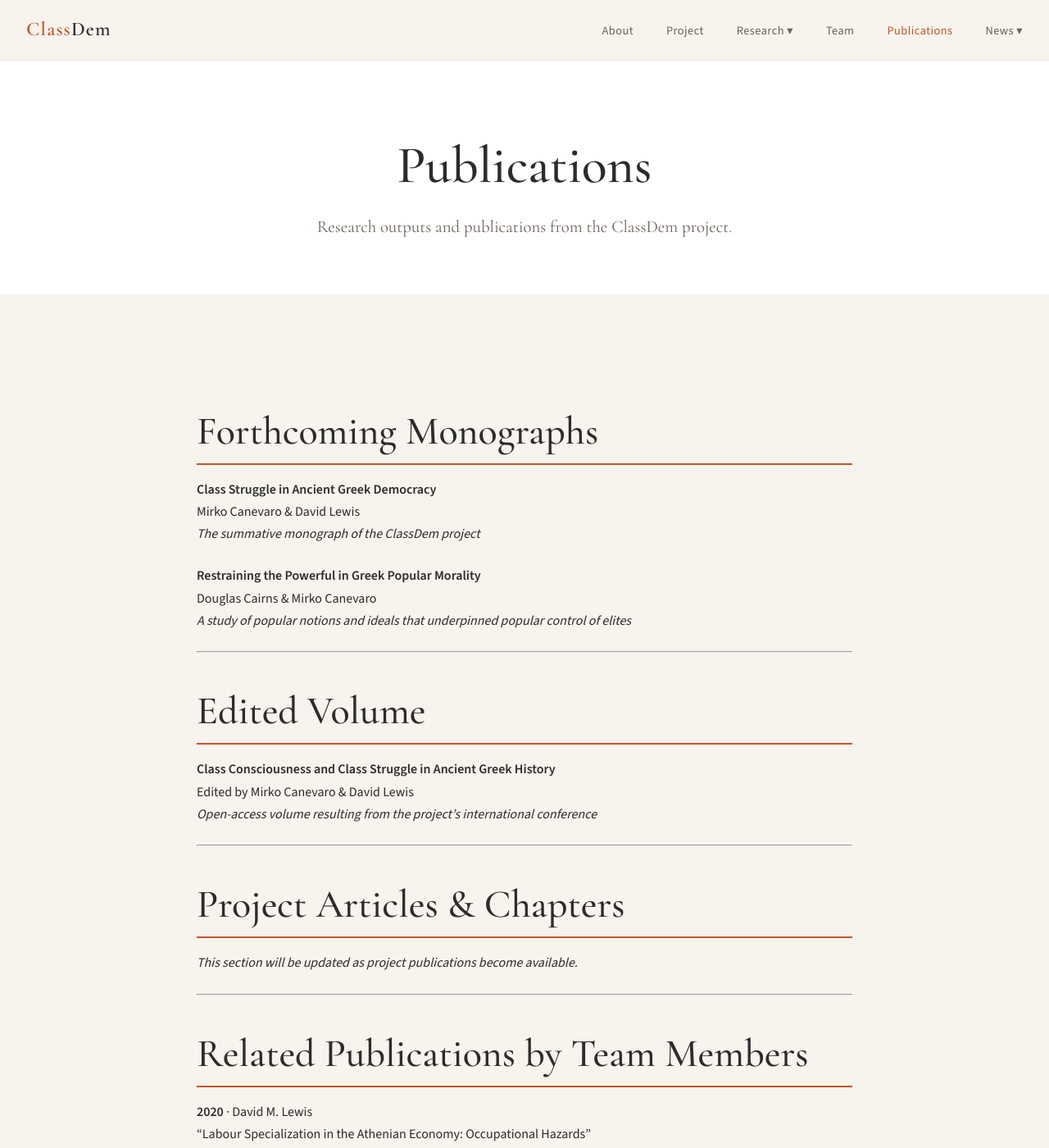
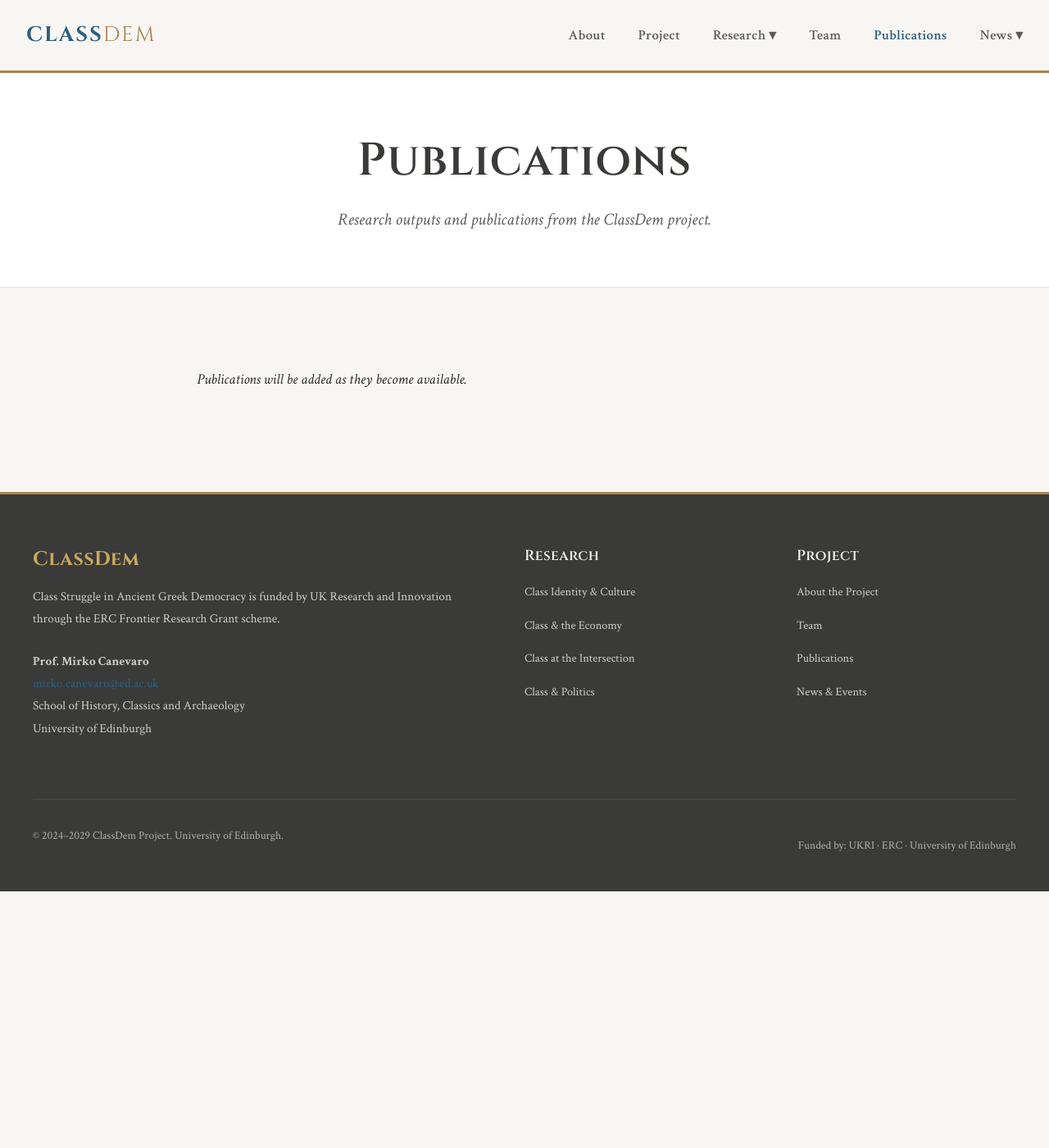
Before and after one commit to Da1dal0s/ClassDem, a Jekyll site: the page built from _pages/publications.md, in a window 1280 px wide and 1400 px high. Shown: the whole window at 82% size. Built offline with Jekyll 4.4.1, drawn with Linux system fonts in a browser that asks for light colours; some of the changed text lies outside the part shown.

Commit message:
Redesign site with Ancient Greek classical theme and content updates
Design Changes:
- Complete redesign with classical Greek-inspired aesthetic
- New color palette: Aegean blue, marble tones, bronze accents
- Typography updated to Cinzel (headings) and Crimson Text (body)
- More academic, elegant appearance appropriate for Ancient Greece project
- Replaced modern "Claude-like" design with timeless classical style

Content Changes:
- Remove Project Outputs section from project page
- Reorder research strands: Economy (I), Politics (II), Culture (III), Intersection (IV)
- Remove "The Summative Monograph" section from Culture research page
- Clear Publications page for future content

Visual improvements include marble backgrounds, bronze borders,
and refined typography befitting a scholarly Ancient Greek democracy project.

```diff
--- a/_layouts/default.html
+++ b/_layouts/default.html
@@ -9,7 +9,7 @@
     <!-- Fonts -->
     <link rel="preconnect" href="https://fonts.googleapis.com">
     <link rel="preconnect" href="https://fonts.gstatic.com" crossorigin>
-    <link href="https://fonts.googleapis.com/css2?family=Cormorant+Garamond:ital,wght@0,400;0,500;0,600;0,700;1,400;1,500&family=Source+Sans+3:wght@300;400;500;600&display=swap" rel="stylesheet">
+    <link href="https://fonts.googleapis.com/css2?family=Cinzel:wght@400;600;700&family=Crimson+Text:ital,wght@0,400;0,600;0,700;1,400&display=swap" rel="stylesheet">
 
     <!-- Styles -->
     <link rel="stylesheet" href="{{ '/assets/css/style.css' | relative_url }}">
--- a/_pages/publications.md
+++ b/_pages/publications.md
@@ -5,46 +5,4 @@ subtitle: Research outputs and publications from the ClassDem project.
 permalink: /publications/
 ---
 
-## Forthcoming Monographs
-
-**Class Struggle in Ancient Greek Democracy**
-Mirko Canevaro & David Lewis
-*The summative monograph of the ClassDem project*
-
-**Restraining the Powerful in Greek Popular Morality**
-Douglas Cairns & Mirko Canevaro
-*A study of popular notions and ideals that underpinned popular control of elites*
-
----
-
-## Edited Volume
-
-**Class Consciousness and Class Struggle in Ancient Greek History**
-Edited by Mirko Canevaro & David Lewis
-*Open-access volume resulting from the project's international conference*
-
----
-
-## Project Articles & Chapters
-
-*This section will be updated as project publications become available.*
-
----
-
-## Related Publications by Team Members
-
-**2020** · David M. Lewis
-"Labour Specialization in the Athenian Economy: Occupational Hazards"
-*In: E. Stewart, E.M. Harris & D.M. Lewis (eds.), Skilled Labour and Professionalism in Ancient Greece and Rome. Cambridge University Press*
-
-**2019** · Mirko Canevaro
-"La délibération démocratique à l'Assemblée athénienne: Procédures et stratégies de légitimation"
-*Annales HSS 73: 339-381*
-
-**2018** · David M. Lewis
-*Greek Slave Systems in their Eastern Mediterranean Context, c. 800-146 BC*
-Oxford University Press
-
-**2018** · M. Canevaro, A. Erskine, B. Gray, J. Ober (eds.)
-*Ancient Greek History and Contemporary Social Science*
-Edinburgh University Press
+*Publications will be added as they become available.*
--- a/assets/css/style.scss
+++ b/assets/css/style.scss
@@ -1,16 +1,19 @@
 ---
 ---
-/* ClassDem Jekyll Theme Styles */
+/* ClassDem - Ancient Greek Democracy Project Theme */
 
 :root {
-    --terracotta: #C4572A;
-    --terracotta-dark: #9E4520;
-    --cream: #F7F3ED;
-    --charcoal: #2C2C2C;
-    --warm-gray: #6B6359;
-    --light-warm: #E8E2D9;
-    --gold-accent: #B8963E;
-    --deep-blue: #1E3A5F;
+    /* Classical Greek-inspired palette */
+    --aegean-blue: #2B5F7D;
+    --deep-blue: #1A3E59;
+    --marble-white: #F8F6F3;
+    --marble-gray: #E6E3DC;
+    --stone-dark: #3A3A38;
+    --olive-green: #7B8B5F;
+    --bronze: #A8814F;
+    --gold: #C9A961;
+    --text-primary: #2A2A2A;
+    --text-secondary: #5A5A58;
 }
 
 * {
@@ -24,21 +27,22 @@ html {
 }
 
 body {
-    font-family: 'Source Sans 3', sans-serif;
-    background: var(--cream);
-    color: var(--charcoal);
-    line-height: 1.7;
+    font-family: 'Crimson Text', 'Georgia', serif;
+    background: var(--marble-white);
+    color: var(--text-primary);
+    line-height: 1.8;
     font-weight: 400;
+    font-size: 18px;
 }
 
 a {
-    color: var(--terracotta);
+    color: var(--aegean-blue);
     text-decoration: none;
     transition: color 0.3s ease;
 }
 
 a:hover {
-    color: var(--terracotta-dark);
+    color: var(--deep-blue);
 }
 
 img {
@@ -48,16 +52,17 @@ img {
 
 /* Typography */
 h1, h2, h3, h4, h5, h6 {
-    font-family: 'Cormorant Garamond', serif;
-    font-weight: 500;
-    color: var(--charcoal);
+    font-family: 'Cinzel', 'Trajan Pro', serif;
+    font-weight: 600;
+    color: var(--stone-dark);
     line-height: 1.3;
+    letter-spacing: 0.02em;
 }
 
-h1 { font-size: clamp(2.5rem, 5vw, 4rem); }
-h2 { font-size: clamp(2rem, 4vw, 3rem); }
-h3 { font-size: 1.5rem; }
-h4 { font-size: 1.25rem; }
+h1 { font-size: clamp(2.5rem, 5vw, 3.5rem); margin-bottom: 1.5rem; }
+h2 { font-size: clamp(2rem, 4vw, 2.75rem); margin-bottom: 1.25rem; }
+h3 { font-size: 1.6rem; margin-bottom: 1rem; }
+h4 { font-size: 1.3rem; margin-bottom: 0.875rem; }
 
 p {
     margin-bottom: 1.5rem;
@@ -70,36 +75,39 @@ p {
     left: 0;
     right: 0;
     z-index: 1000;
-    background: rgba(247, 243, 237, 0.95);
+    background: rgba(248, 246, 243, 0.97);
     backdrop-filter: blur(10px);
-    border-bottom: 1px solid var(--light-warm);
+    border-bottom: 3px solid var(--bronze);
     transition: all 0.3s ease;
 }
 
 .site-nav.scrolled {
-    box-shadow: 0 2px 20px rgba(0,0,0,0.08);
+    box-shadow: 0 2px 20px rgba(0,0,0,0.1);
+    border-bottom: 2px solid var(--bronze);
 }
 
 .nav-container {
-    max-width: 1400px;
+    max-width: 1300px;
     margin: 0 auto;
-    padding: 1rem 2rem;
+    padding: 1.25rem 2rem;
     display: flex;
     justify-content: space-between;
     align-items: center;
 }
 
 .nav-logo {
-    font-family: 'Cormorant Garamond', serif;
-    font-size: 1.5rem;
-    font-weight: 600;
-    color: var(--terracotta);
+    font-family: 'Cinzel', serif;
+    font-size: 1.6rem;
+    font-weight: 700;
+    color: var(--aegean-blue);
     text-decoration: none;
-    letter-spacing: 0.05em;
+    letter-spacing: 0.08em;
+    text-transform: uppercase;
 }
 
 .nav-logo span {
-    color: var(--charcoal);
+    color: var(--bronze);
+    font-weight: 400;
 }
 
 .nav-links {
@@ -109,18 +117,19 @@ p {
 }
 
 .nav-links a {
-    font-size: 0.9rem;
-    font-weight: 500;
-    color: var(--warm-gray);
+    font-family: 'Crimson Text', serif;
+    font-size: 1.05rem;
+    font-weight: 600;
+    color: var(--text-secondary);
     text-decoration: none;
-    letter-spacing: 0.03em;
+    letter-spacing: 0.02em;
     transition: color 0.3s ease;
     position: relative;
 }
 
 .nav-links a:hover,
 .nav-links a.active {
-    color: var(--terracotta);
+    color: var(--aegean-blue);
 }
 
 .nav-links a::after {
@@ -130,7 +139,7 @@ p {
     left: 0;
     width: 0;
     height: 2px;
-    background: var(--terracotta);
+    background: var(--bronze);
     transition: width 0.3s ease;
 }
 
@@ -150,12 +159,13 @@ p {
     background: white;
     min-width: 220px;
     padding: 1rem 0;
-    box-shadow: 0 10px 40px rgba(0,0,0,0.1);
+    box-shadow: 0 10px 40px rgba(0,0,0,0.12);
     opacity: 0;
     visibility: hidden;
     transform: translateY(10px);
     transition: all 0.3s ease;
-    border-radius: 4px;
+    border-radius: 2px;
+    border-top: 2px solid var(--bronze);
 }
 
 .nav-dropdown:hover .nav-dropdown-content {
@@ -167,7 +177,7 @@ p {
 .nav-dropdown-content a {
     display: block;
     padding: 0.6rem 1.5rem;
-    font-size: 0.85rem;
+    font-size: 0.95rem;
 }
 
 .nav-dropdown-content a::after {
@@ -188,7 +198,7 @@ p {
     display: block;
     width: 24px;
     height: 2px;
-    background: var(--charcoal);
+    background: var(--stone-dark);
     margin: 5px 0;
     transition: all 0.3s ease;
 }
@@ -216,11 +226,24 @@ body.menu-open {
     align-items: center;
     position: relative;
     overflow: hidden;
-    background: linear-gradient(135deg, var(--cream) 0%, var(--light-warm) 100%);
+    background: linear-gradient(135deg, var(--marble-white) 0%, var(--marble-gray) 100%);
+    border-bottom: 1px solid var(--bronze);
+}
+
+.hero::before {
+    content: '';
+    position: absolute;
+    top: -30%;
+    right: -15%;
+    width: 700px;
+    height: 700px;
+    background: radial-gradient(circle, rgba(43, 95, 125, 0.06) 0%, transparent 70%);
+    border-radius: 50%;
+    pointer-events: none;
 }
 
 .hero-content {
-    max-width: 1400px;
+    max-width: 1300px;
     margin: 0 auto;
     padding: 8rem 2rem 4rem;
     position: relative;
@@ -232,41 +255,38 @@ body.menu-open {
     align-items: center;
     gap: 0.5rem;
     background: white;
-    padding: 0.5rem 1rem;
-    border-radius: 50px;
-    font-size: 0.8rem;
-    font-weight: 500;
-    color: var(--warm-gray);
+    padding: 0.6rem 1.25rem;
+    border-radius: 2px;
+    font-family: 'Crimson Text', serif;
+    font-size: 0.9rem;
+    font-weight: 600;
+    color: var(--text-secondary);
     margin-bottom: 2rem;
-    box-shadow: 0 2px 20px rgba(0,0,0,0.06);
-}
-
-.hero-badge::before {
-    content: '';
-    width: 8px;
-    height: 8px;
-    background: var(--terracotta);
-    border-radius: 50%;
+    box-shadow: 0 2px 15px rgba(0,0,0,0.08);
+    border-left: 3px solid var(--bronze);
+    letter-spacing: 0.02em;
 }
 
 .hero h1 {
     max-width: 900px;
     margin-bottom: 1.5rem;
+    font-weight: 700;
 }
 
 .hero h1 em {
-    color: var(--terracotta);
-    font-style: italic;
+    color: var(--aegean-blue);
+    font-style: normal;
+    font-weight: 700;
 }
 
 .hero-subtitle {
-    font-family: 'Cormorant Garamond', serif;
-    font-size: clamp(1.2rem, 2.5vw, 1.6rem);
-    color: var(--warm-gray);
-    max-width: 650px;
+    font-family: 'Crimson Text', serif;
+    font-size: clamp(1.2rem, 2.5vw, 1.5rem);
+    color: var(--text-secondary);
+    max-width: 680px;
     margin-bottom: 2.5rem;
     font-weight: 400;
-    line-height: 1.6;
+    line-height: 1.7;
 }
 
 /* Buttons */
@@ -274,32 +294,35 @@ body.menu-open {
     display: inline-flex;
     align-items: center;
     gap: 0.75rem;
-    background: var(--terracotta);
+    background: var(--aegean-blue);
     color: white;
     padding: 1rem 2rem;
     text-decoration: none;
-    font-weight: 500;
-    font-size: 0.95rem;
-    letter-spacing: 0.02em;
-    border-radius: 4px;
+    font-family: 'Crimson Text', serif;
+    font-weight: 600;
+    font-size: 1rem;
+    letter-spacing: 0.03em;
+    border-radius: 2px;
     transition: all 0.3s ease;
     border: none;
     cursor: pointer;
+    border-bottom: 3px solid var(--deep-blue);
 }
 
 .btn:hover {
-    background: var(--terracotta-dark);
+    background: var(--deep-blue);
     color: white;
     transform: translateY(-2px);
-    box-shadow: 0 10px 30px rgba(196, 87, 42, 0.3);
+    box-shadow: 0 8px 25px rgba(43, 95, 125, 0.3);
 }
 
 .btn-secondary {
-    background: var(--charcoal);
+    background: var(--bronze);
+    border-bottom: 3px solid var(--stone-dark);
 }
 
 .btn-secondary:hover {
-    background: #1a1a1a;
+    background: var(--stone-dark);
 }
 
 /* Sections */
@@ -309,6 +332,8 @@ section {
 
 .section-alt {
     background: white;
+    border-top: 1px solid var(--marble-gray);
+    border-bottom: 1px solid var(--marble-gray);
 }
 
 .container {
@@ -327,19 +352,20 @@ section {
 }
 
 .section-label {
+    font-family: 'Cinzel', serif;
     font-size: 0.75rem;
     font-weight: 600;
     letter-spacing: 0.15em;
     text-transform: uppercase;
-    color: var(--terracotta);
+    color: var(--bronze);
     margin-bottom: 1rem;
 }
 
 .section-title {
-    font-family: 'Cormorant Garamond', serif;
-    font-size: clamp(2rem, 4vw, 3rem);
-    font-weight: 500;
-    color: var(--charcoal);
+    font-family: 'Cinzel', serif;
+    font-size: clamp(2rem, 4vw, 2.75rem);
+    font-weight: 700;
+    color: var(--stone-dark);
     line-height: 1.2;
 }
 
@@ -348,6 +374,7 @@ section {
     padding: 10rem 2rem 4rem;
     background: white;
     text-align: center;
+    border-bottom: 1px solid var(--marble-gray);
 }
 
 .page-header h1 {
@@ -355,11 +382,12 @@ section {
 }
 
 .page-header .subtitle {
-    font-family: 'Cormorant Garamond', serif;
+    font-family: 'Crimson Text', serif;
     font-size: 1.3rem;
-    color: var(--warm-gray);
+    color: var(--text-secondary);
     max-width: 700px;
     margin: 0 auto;
+    font-style: italic;
 }
 
 /* Research Cards */
@@ -372,10 +400,11 @@ section {
 .research-card {
     background: white;
     padding: 2.5rem;
-    border-radius: 4px;
+    border-radius: 2px;
     transition: all 0.3s ease;
     position: relative;
     overflow: hidden;
+    border: 1px solid var(--marble-gray);
 }
 
 .research-card::before {
@@ -385,14 +414,15 @@ section {
     left: 0;
     width: 4px;
     height: 100%;
-    background: var(--terracotta);
+    background: var(--bronze);
     transform: scaleY(0);
     transition: transform 0.3s ease;
 }
 
 .research-card:hover {
     transform: translateY(-5px);
-    box-shadow: 0 20px 60px rgba(0,0,0,0.08);
+    box-shadow: 0 15px 50px rgba(0,0,0,0.1);
+    border-color: var(--bronze);
 }
 
 .research-card:hover::before {
@@ -400,20 +430,21 @@ section {
 }
 
 .research-card-number {
-    font-family: 'Cormorant Garamond', serif;
-    font-size: 3rem;
-    font-weight: 600;
-    color: var(--light-warm);
+    font-family: 'Cinzel', serif;
+    font-size: 2.5rem;
+    font-weight: 700;
+    color: var(--marble-gray);
     line-height: 1;
     margin-bottom: 1rem;
 }
 
 .research-card h3 {
     margin-bottom: 1rem;
+    color: var(--aegean-blue);
 }
 
 .research-card p {
-    color: var(--warm-gray);
+    color: var(--text-secondary);
     font-size: 0.95rem;
     line-height: 1.7;
 }
@@ -423,9 +454,9 @@ section {
     align-items: center;
     gap: 0.5rem;
     margin-top: 1.5rem;
-    color: var(--terracotta);
+    color: var(--bronze);
     text-decoration: none;
-    font-weight: 500;
+    font-weight: 600;
     font-size: 0.9rem;
 }
 
@@ -440,13 +471,15 @@ section {
     text-align: center;
     background: white;
     padding: 2rem;
-    border-radius: 8px;
+    border-radius: 2px;
     transition: all 0.3s ease;
+    border: 1px solid var(--marble-gray);
 }
 
 .team-card:hover {
     transform: translateY(-5px);
-    box-shadow: 0 15px 40px rgba(0,0,0,0.08);
+    box-shadow: 0 15px 40px rgba(0,0,0,0.1);
+    border-color: var(--bronze);
 }
 
 .team-card-image {
@@ -454,14 +487,15 @@ section {
     height: 150px;
     border-radius: 50%;
     margin: 0 auto 1.5rem;
-    background: var(--light-warm);
+    background: var(--marble-gray);
     display: flex;
     align-items: center;
     justify-content: center;
-    font-family: 'Cormorant Garamond', serif;
+    font-family: 'Cinzel', serif;
     font-size: 2.5rem;
-    color: var(--warm-gray);
+    color: var(--text-secondary);
     overflow: hidden;
+    border: 3px solid var(--bronze);
 }
 
 .team-card-image img {
@@ -476,14 +510,15 @@ section {
 }
 
 .team-card .role {
-    color: var(--terracotta);
-    font-size: 0.85rem;
-    font-weight: 500;
+    color: var(--bronze);
+    font-size: 0.9rem;
+    font-weight: 600;
     margin-bottom: 0.5rem;
+    font-family: 'Crimson Text', serif;
 }
 
 .team-card .affiliation {
-    color: var(--warm-gray);
+    color: var(--text-secondary);
     font-size: 0.9rem;
 }
 
@@ -494,7 +529,7 @@ section {
 
 .post-item {
     padding: 2rem 0;
-    border-bottom: 1px solid var(--light-warm);
+    border-bottom: 1px solid var(--marble-gray);
 }
 
 .post-item:last-child {
@@ -503,33 +538,34 @@ section {
 
 .post-meta {
     font-size: 0.85rem;
-    color: var(--warm-gray);
+    color: var(--text-secondary);
     margin-bottom: 0.5rem;
+    font-family: 'Crimson Text', serif;
 }
 
 .post-meta .category {
-    color: var(--terracotta);
-    font-weight: 500;
+    color: var(--bronze);
+    font-weight: 600;
     text-transform: uppercase;
     letter-spacing: 0.05em;
 }
 
 .post-title {
-    font-family: 'Cormorant Garamond', serif;
+    font-family: 'Cinzel', serif;
     font-size: 1.5rem;
     margin-bottom: 0.75rem;
 }
 
 .post-title a {
-    color: var(--charcoal);
+    color: var(--stone-dark);
 }
 
 .post-title a:hover {
-    color: var(--terracotta);
+    color: var(--aegean-blue);
 }
 
 .post-excerpt {
-    color: var(--warm-gray);
+    color: var(--text-secondary);
 }
 
 /* Content styling */
@@ -537,7 +573,7 @@ section {
     margin-top: 2.5rem;
     margin-bottom: 1rem;
     padding-bottom: 0.5rem;
-    border-bottom: 2px solid var(--terracotta);
+    border-bottom: 2px solid var(--bronze);
 }
 
 .content h3 {
@@ -548,7 +584,7 @@ section {
 .content ul, .content ol {
     margin-left: 1.5rem;
     margin-bottom: 1.5rem;
-    color: var(--warm-gray);
+    color: var(--text-secondary);
 }
 
 .content li {
@@ -556,22 +592,22 @@ section {
 }
 
 .content blockquote {
-    font-family: 'Cormorant Garamond', serif;
-    font-size: 1.4rem;
+    font-family: 'Crimson Text', serif;
+    font-size: 1.3rem;
     font-style: italic;
-    color: var(--charcoal);
-    border-left: 3px solid var(--gold-accent);
+    color: var(--text-primary);
+    border-left: 4px solid var(--bronze);
     padding-left: 1.5rem;
     margin: 2rem 0;
 }
 
 /* Highlight box */
 .highlight-box {
-    background: var(--light-warm);
+    background: var(--marble-gray);
     padding: 2rem;
-    border-radius: 4px;
+    border-radius: 2px;
     margin: 2rem 0;
-    border-left: 4px solid var(--terracotta);
+    border-left: 4px solid var(--bronze);
 }
 
 .highlight-box p:last-child {
@@ -580,9 +616,10 @@ section {
 
 /* Footer */
 .site-footer {
-    background: var(--charcoal);
-    color: white;
+    background: var(--stone-dark);
+    color: rgba(255,255,255,0.9);
     padding: 4rem 2rem 2rem;
+    border-top: 3px solid var(--bronze);
 }
 
 .footer-content {
@@ -594,23 +631,23 @@ section {
 }
 
 .footer-brand h3 {
-    font-family: 'Cormorant Garamond', serif;
+    font-family: 'Cinzel', serif;
     font-size: 1.5rem;
-    font-weight: 600;
-    color: var(--terracotta);
+    font-weight: 700;
+    color: var(--gold);
     margin-bottom: 1rem;
 }
 
 .footer-brand p {
-    color: rgba(255,255,255,0.7);
+    color: rgba(255,255,255,0.75);
     font-size: 0.95rem;
     margin-bottom: 1.5rem;
 }
 
 .footer-links h4 {
-    font-family: 'Cormorant Garamond', serif;
+    font-family: 'Cinzel', serif;
     font-size: 1.1rem;
-    color: white;
+    color: rgba(255,255,255,0.95);
     margin-bottom: 1rem;
 }
 
@@ -623,12 +660,12 @@ section {
 }
 
 .footer-links a {
-    color: rgba(255,255,255,0.7);
+    color: rgba(255,255,255,0.75);
     font-size: 0.9rem;
 }
 
 .footer-links a:hover {
-    color: white;
+    color: var(--gold);
 }
 
 .footer-bottom {
@@ -640,7 +677,7 @@ section {
     justify-content: space-between;
     align-items: center;
     font-size: 0.85rem;
-    color: rgba(255,255,255,0.5);
+    color: rgba(255,255,255,0.6);
 }
 
 .footer-logos {
@@ -665,13 +702,17 @@ section {
 }
 
 @media (max-width: 768px) {
+    body {
+        font-size: 16px;
+    }
+
     .nav-links {
         position: fixed;
         top: 0;
         left: 0;
         right: 0;
         bottom: 0;
-        background: var(--cream);
+        background: var(--marble-white);
         flex-direction: column;
         justify-content: center;
         align-items: center;
@@ -697,6 +738,7 @@ section {
         box-shadow: none;
         background: transparent;
         padding: 1rem 0;
+        border-top: none;
     }
 
     .mobile-menu-btn {
```
Also changed, not shown: _pages/project.md (+0 -17 lines), _research/culture.md (+1 -5 lines), _research/politics.md (+1 -1 lines).
